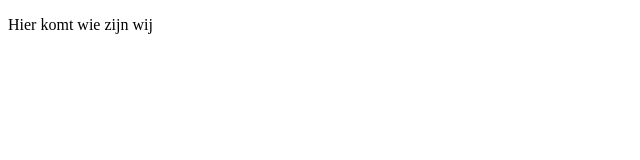
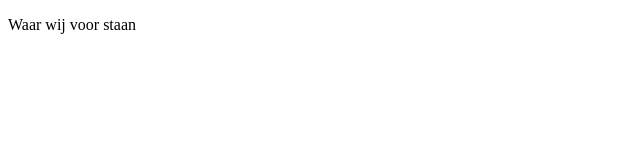
Before and after one commit to Natasha2203/Aiquity, a plain HTML site: page waarwijvoorstaan.html in a window 1280 px wide. Shown: the full height of the page, 0-640 px from the left. Drawn offline with Linux system fonts and the light colour scheme; files that its build step writes are made by us from their sources.

Commit message:
Update waarwijvoorstaan.html

```diff
--- a/waarwijvoorstaan.html
+++ b/waarwijvoorstaan.html
@@ -11,7 +11,7 @@
 <body>
 
 
-<p>Hier komt wie zijn wij</p>
+<p>Waar wij voor staan</p>
 
 
 
```
